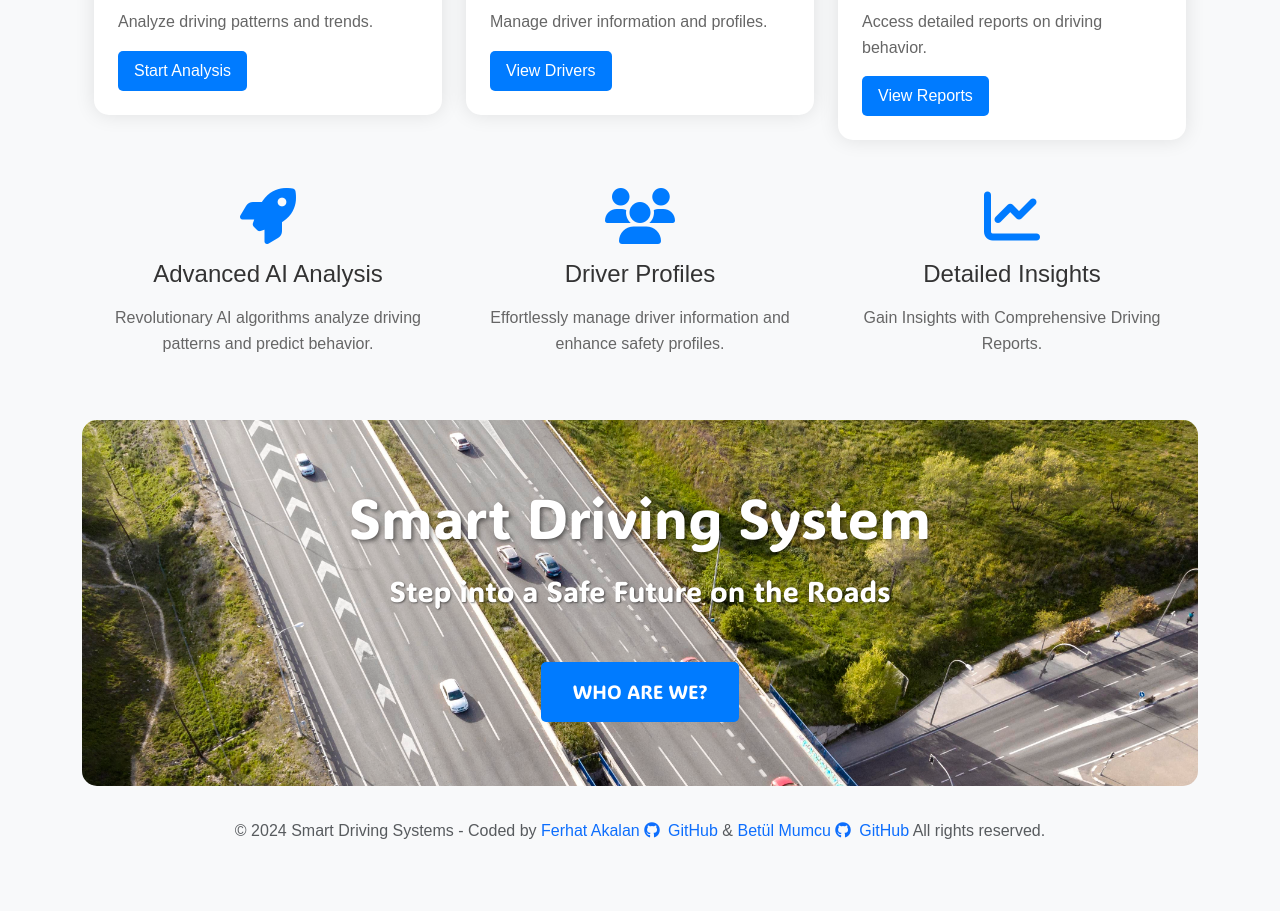
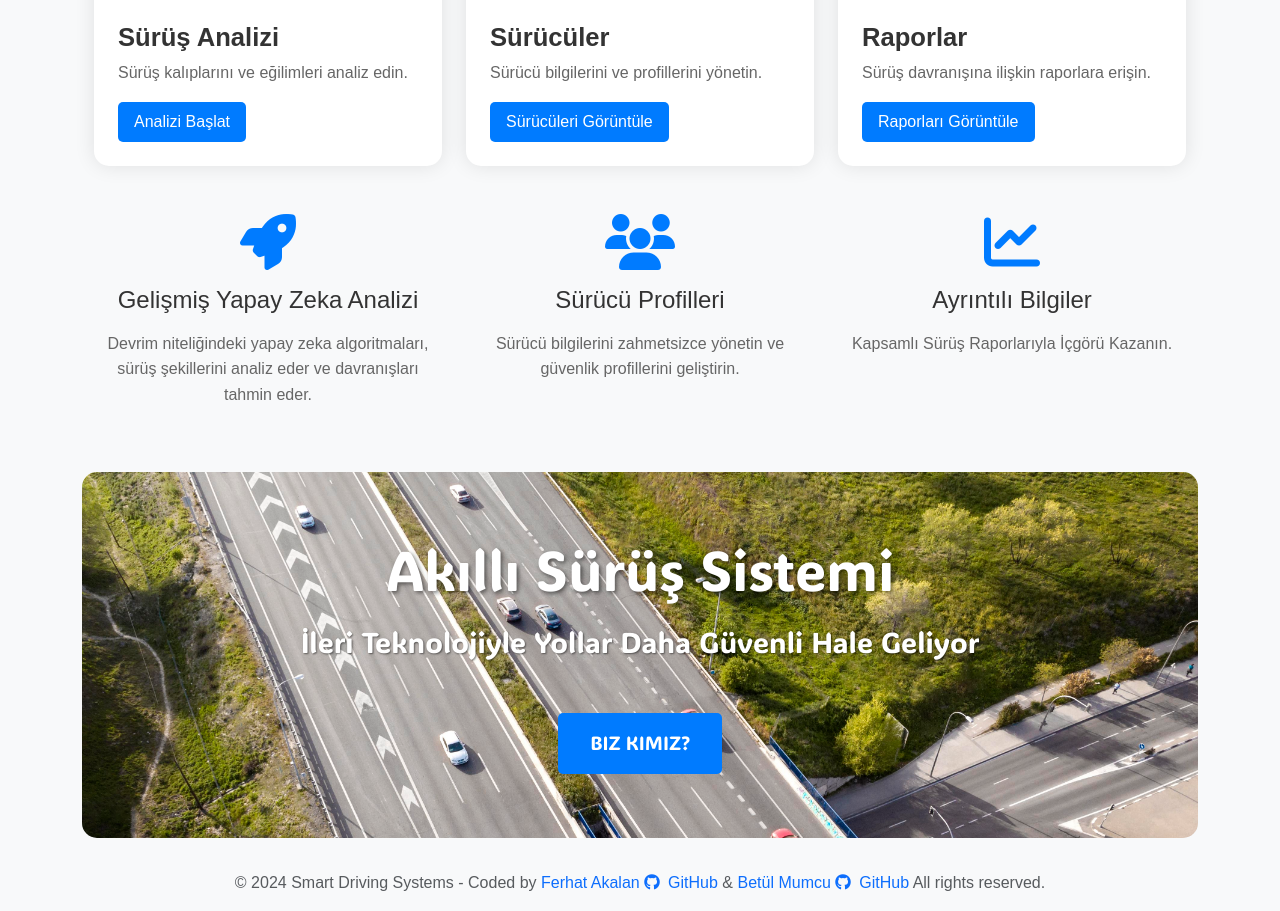
Before and after one commit to FerhatAkalan/SmartDrivingSystems, a Django app: page / in a window 1280 px wide. Shown: the part 981-1892 px from the top of the page. Before the commit the page ends 1820 px from the top, so only its background shows below. Run offline with Django 4.2, Linux system fonts and the light colour scheme; some libraries are stand-ins or nearby versions.

Commit message:
frontend improvements

```diff
--- a/detectionapp/templates/detectionapp/about.html
+++ b/detectionapp/templates/detectionapp/about.html
@@ -49,7 +49,7 @@
   }
 </style>
 <div class="container">
-  <h2 class="animated-title text-center mb-3" style="font-family: fasterOne, sans-serif;">About Us</h2>
+  <h2 class="animated-title text-center mb-3" style="font-family: fasterOne, sans-serif;">Hakkımızda</h2>
   <h2 class="animated-title text-left mb-3" style="font-family: fasterOne, sans-serif;">Our Team</h2>
   <div class="row mb-4">
     <div class="col-md-4">
--- a/detectionapp/templates/detectionapp/home.html
+++ b/detectionapp/templates/detectionapp/home.html
@@ -12,37 +12,46 @@
 <body>
 <div class="container mb-3">
     <div class="jumbotron">
-        <h1>Welcome to Smart Driving System</h1>
-        <p class="lead">Making Roads Safer with Advanced Technology</p>
-        <a href="#features" class="btn">Get Started</a>
+        <h1>Akıllı Sürüş Analizi Raporlama Sistemi </h1>
+        <p class="lead"> Yollarda Güvenli Bir Geleceğe Adım Atın</p>
+        <a href="#features" class="btn">Hadi başlayalım</a>
     </div>
     <div class="container" id="features">
         <div class="row">
-            <div class="col-md-4">
+            <div class="col-md-3">
                 <div class="feature">
                     <a href="{% url 'upload_file' %}" style="text-decoration:none">
                         <i class="fas fa-chart-line"></i>
                     </a>
-                    <h3>Driving Analysis</h3>
-                    <p>Analyze driving patterns and trends.</p>
+                    <h3>Sürüş Analizi</h3>
+                    <p>Sürüş kalıplarını ve eğilimleri analiz edin.</p>
                 </div>
             </div>
-            <div class="col-md-4">
+            <div class="col-md-3">
                 <div class="feature">
                     <a href="{% url 'driver_list' %}" style="text-decoration:none">
                         <i class="fas fa-user"></i>
                     </a>
-                    <h3>Drivers</h3>
-                    <p>Manage driver information and profiles.</p>
+                    <h3>Sürücüler</h3>
+                    <p>Sürücü bilgilerini ve profillerini yönetin.</p>
                 </div>
             </div>
-            <div class="col-md-4">
+            <div class="col-md-3">
                 <div class="feature">
                     <a href="{% url 'driver_reports' %}" style="text-decoration:none">
                         <i class="fas fa-file-alt"></i>
                     </a>
-                    <h3>Reports</h3>
-                    <p>Access detailed reports on driving behavior.</p>
+                    <h3>Raporlar</h3>
+                    <p>Sürüş davranışına ilişkin ayrıntılı raporlara erişin.</p>
+                </div><i class="fa-solid fa-square-poll-vertical"></i>
+            </div>
+            <div class="col-md-3">
+                <div class="feature">
+                    <a href="{% url 'all_statistic' %}" style="text-decoration:none">
+                        <i class="fa-solid fa-square-poll-vertical"></i>
+                    </a>
+                    <h3>İstatistikler</h3>
+                    <p>Bütün raporların istatistiklerini görün.</p>
                 </div>
             </div>
         </div>
@@ -53,9 +62,9 @@
                 <div class="card">
                     <img src="{% static 'detectionapp/img/smartdriving.jpg' %}" class="card-img-top" alt="Analysis Image">
                     <div class="card-body">
-                        <h5 class="card-title">Driving Analysis</h5>
-                        <p class="card-text">Analyze driving patterns and trends.</p>
-                        <a href="{% url 'upload_file' %}" class="btn btn-primary">Start Analysis</a>
+                        <h5 class="card-title">Sürüş Analizi</h5>
+                        <p class="card-text">Sürüş kalıplarını ve eğilimleri analiz edin.</p>
+                        <a href="{% url 'upload_file' %}" class="btn btn-primary">Analizi Başlat</a>
                     </div>
                 </div>
             </div>
@@ -63,9 +72,9 @@
                 <div class="card">
                     <img src="{% static 'detectionapp/img/drivers.jpg' %}" class="card-img-top" alt="Driver Image">
                     <div class="card-body">
-                        <h5 class="card-title">Drivers</h5>
-                        <p class="card-text">Manage driver information and profiles.</p>
-                        <a href="{% url 'driver_list' %}" class="btn btn-primary">View Drivers</a>
+                        <h5 class="card-title">Sürücüler</h5>
+                        <p class="card-text">Sürücü bilgilerini ve profillerini yönetin.</p>
+                        <a href="{% url 'driver_list' %}" class="btn btn-primary">Sürücüleri Görüntüle</a>
                     </div>
                 </div>
             </div>
@@ -73,9 +82,9 @@
                 <div class="card">
                     <img src="{% static 'detectionapp/img/reports.jpg' %}" class="card-img-top" alt="Report Image">
                     <div class="card-body">
-                        <h5 class="card-title">Reports</h5>
-                        <p class="card-text">Access detailed reports on driving behavior.</p>
-                        <a href="{% url 'driver_reports' %}" class="btn btn-primary">View Reports</a>
+                        <h5 class="card-title">Raporlar</h5>
+                        <p class="card-text">Sürüş davranışına ilişkin raporlara erişin.</p>
+                        <a href="{% url 'driver_reports' %}" class="btn btn-primary">Raporları Görüntüle</a>
                     </div>
                 </div>
             </div>
@@ -86,30 +95,30 @@
             <div class="col-md-4">
                 <div class="feature">
                     <i class="fas fa-rocket"></i>
-                    <h3>Advanced AI Analysis</h3>
-                    <p>Revolutionary AI algorithms analyze driving patterns and predict behavior.</p>
+                    <h3>Gelişmiş Yapay Zeka Analizi</h3>
+                    <p>Devrim niteliğindeki yapay zeka algoritmaları, sürüş şekillerini analiz eder ve davranışları tahmin eder.</p>
                 </div>
             </div>
             <div class="col-md-4">
                 <div class="feature">
                     <i class="fas fa-users"></i>
-                    <h3>Driver Profiles</h3>
-                    <p>Effortlessly manage driver information and enhance safety profiles.</p>
+                    <h3>Sürücü Profilleri</h3>
+                    <p>Sürücü bilgilerini zahmetsizce yönetin ve güvenlik profillerini geliştirin.</p>
                 </div>
             </div>
             <div class="col-md-4">
                 <div class="feature">
                     <i class="fas fa-chart-line"></i>
-                    <h3>Detailed Insights</h3>
-                    <p>Gain Insights with Comprehensive Driving Reports.</p>
+                    <h3>Ayrıntılı Bilgiler</h3>
+                    <p>Kapsamlı Sürüş Raporlarıyla İçgörü Kazanın.</p>
                 </div>
             </div>
         </div>
     </div>
     <div class="jumbotron2">
-        <h1>Smart Driving System</h1>
-        <p class="lead">Step into a Safe Future on the Roads</p>
-        <a href="{% url "about" %}" class="btn">Who are we?</a>
+        <h1>Akıllı Sürüş Sistemi</h1>
+        <p class="lead">İleri Teknolojiyle Yollar Daha Güvenli Hale Geliyor</p>
+        <a href="{% url "about" %}" class="btn btn-dark">Biz Kimiz?</a>
     </div>
 </div>
 </body>
```
Also changed, not shown: account/templates/account/settings.html (+10 -9 lines), detectionapp/templates/detectionapp/contact.html (+6 -6 lines), detectionapp/templates/detectionapp/results.html (+22 -22 lines), detectionapp/templates/detectionapp/upload.html (+23 -24 lines), detectionapp/templates/detectionapp/uploaded_file.html (+13 -13 lines).
